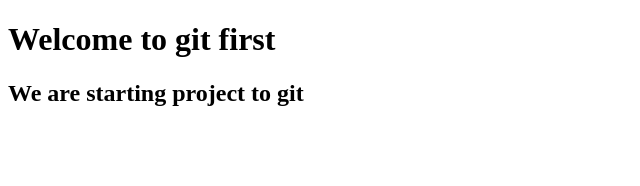
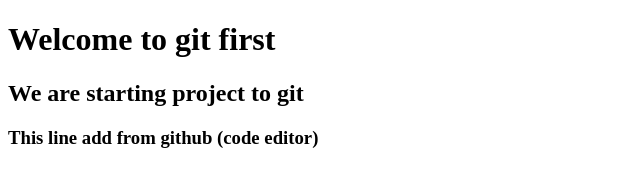
Before and after one commit to rirchse/rirchse.github.io, a plain HTML site: page index.html in a window 1280 px wide. Shown: the whole page, without its empty margins (0-640 px from the left). Drawn offline with Linux system fonts and the light colour scheme.

Commit message:
Update index.html

```diff
--- a/index.html
+++ b/index.html
@@ -8,5 +8,6 @@
 <body>
   <h1>Welcome to git first</h1>
   <h2>We are starting project to git</h2>
+  <h3>This line add from github (code editor)</h3>
 </body>
 </html>
```
